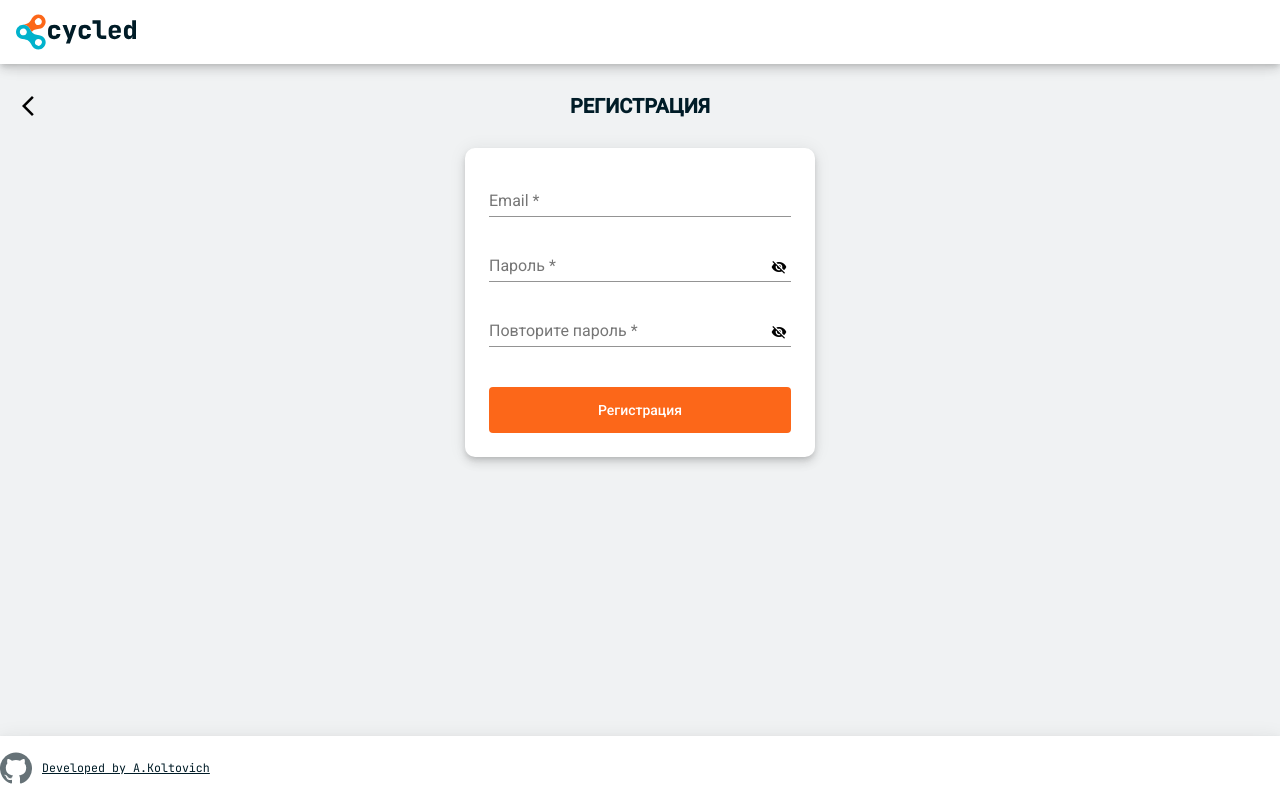
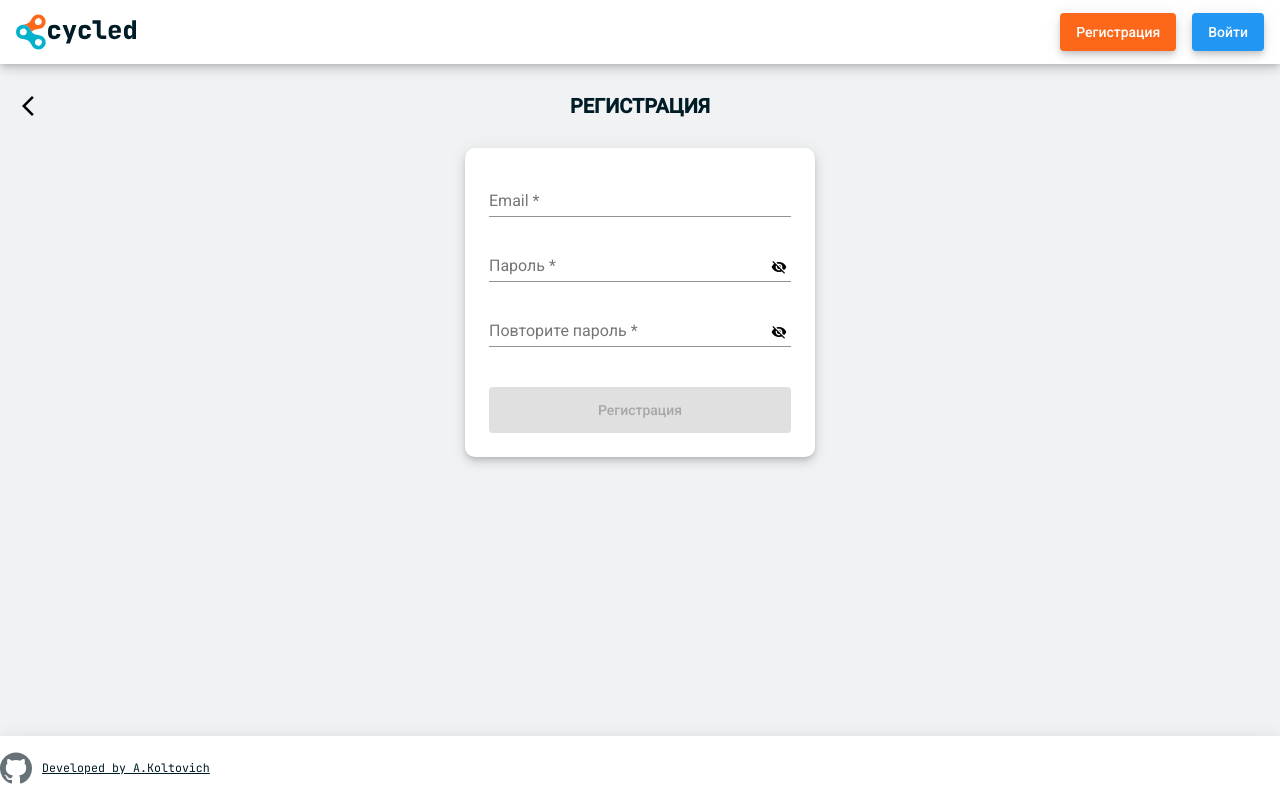
Before and after one commit to avkoltovich/cycled, an Angular app: page /register in a window 1280 px wide. Built offline with nearby package versions, Linux system fonts and the light colour scheme.

Commit message:
feat: Валидация данных при регистрации

```diff
--- a/src/app/components/main-menu/main-menu.component.html
+++ b/src/app/components/main-menu/main-menu.component.html
@@ -3,37 +3,37 @@
     <a routerLink="" class="main-menu__link">
       <img src="assets/svg/full-logo.svg" width="120" height="36" alt="Cycled">
     </a>
-    <!--    <button class="toolbar__button" mat-icon-button (click)="onClickMenuButton()">-->
-    <!--      <mat-icon *ngIf="!isMenuOpen" class="toolbar__icon">menu</mat-icon>-->
-    <!--      <mat-icon *ngIf="isMenuOpen" class="toolbar__icon">clear</mat-icon>-->
-    <!--    </button>-->
+    <button *ngIf="isNotAuthorized | async" class="toolbar__button" mat-icon-button (click)="onClickMenuButton()">
+      <mat-icon *ngIf="!isMenuOpen" class="toolbar__icon">menu</mat-icon>
+      <mat-icon *ngIf="isMenuOpen" class="toolbar__icon">clear</mat-icon>
+    </button>
   </mat-toolbar>
-  <!--  <nav [class.header-navigation&#45;&#45;is-open]="isMenuOpen" class="header-navigation">-->
-  <!--    <ul class="header-navigation__list">-->
-  <!--      <li class="header-navigation__item">-->
-  <!--        <a-->
-  <!--                mat-raised-button-->
-  <!--                class="header-navigation__link"-->
-  <!--                color="accent"-->
-  <!--                routerLink="register"-->
-  <!--                (click)="onClickMenuButton()"-->
-  <!--        >Регистрация</a>-->
-  <!--      </li>-->
-  <!--      <li class="header-navigation__item">-->
-  <!--        <a-->
-  <!--                mat-raised-button-->
-  <!--                class="header-navigation__link header-navigation__link&#45;&#45;blue"-->
-  <!--                routerLink="login"-->
-  <!--                color="primary"-->
-  <!--                (click)="onClickMenuButton()"-->
-  <!--        >Войти</a>-->
-  <!--      </li>-->
-  <!--    </ul>-->
-  <!--  </nav>-->
+  <nav [class.header-navigation--is-open]="isMenuOpen" *ngIf="isNotAuthorized | async" class="header-navigation">
+    <ul class="header-navigation__list">
+      <li class="header-navigation__item">
+        <a
+                mat-raised-button
+                class="header-navigation__link"
+                color="accent"
+                routerLink="register"
+                (click)="onClickMenuButton()"
+        >Регистрация</a>
+      </li>
+      <li class="header-navigation__item">
+        <a
+                mat-raised-button
+                class="header-navigation__link header-navigation__link--blue"
+                routerLink="login"
+                color="primary"
+                (click)="onClickMenuButton()"
+        >Войти</a>
+      </li>
+    </ul>
+  </nav>
 </div>
 <div
-  class="main-menu-background"
-  [class.main-menu-background--is-menu-open]="isMenuOpen"
-  (click)="onClickMenuButton()"
+        class="main-menu-background"
+        [class.main-menu-background--is-menu-open]="isMenuOpen"
+        (click)="onClickMenuButton()"
 >
 </div>
--- a/src/app/components/main-menu/main-menu.component.ts
+++ b/src/app/components/main-menu/main-menu.component.ts
@@ -1,20 +1,25 @@
-import { Component, OnInit } from '@angular/core';
+import { Component } from '@angular/core'
+import { AuthService } from '../../services/auth.service'
+import { Observable } from 'rxjs'
+import { map, startWith } from 'rxjs/operators'
+import { JWT_TOKEN } from '../../../shared/constants'
 
 @Component({
   selector: 'app-main-menu',
   templateUrl: './main-menu.component.html',
   styleUrls: [ './main-menu.component.scss' ]
 })
-export class MainMenuComponent implements OnInit {
-  public isMenuOpen = false;
+export class MainMenuComponent {
+  public isMenuOpen = false
+  public isNotAuthorized: Observable<boolean> = this.authService.isAuthorized.pipe(
+    startWith(window.localStorage.getItem(JWT_TOKEN) === null),
+    map(() => window.localStorage.getItem(JWT_TOKEN) === null)
+  )
 
-  constructor() {
-  }
-
-  ngOnInit(): void {
+  constructor(private authService: AuthService) {
   }
 
   public onClickMenuButton(): void {
-    this.isMenuOpen = !this.isMenuOpen;
+    this.isMenuOpen = !this.isMenuOpen
   }
 }
--- a/src/app/pages/auth-page/sign-in-page/sign-in.component.html
+++ b/src/app/pages/auth-page/sign-in-page/sign-in.component.html
@@ -6,26 +6,36 @@
     <h2 class="auth-page__title">Авторизация</h2>
   </div>
   <form class="auth-page__form">
-    <button mat-button class="auth-page__button auth-page__button--google" type="button">
-      <img class="auth-page__logo" src="../../../../assets/svg/google-logo.svg" width="24" height="24">
-      Войти через Google
-    </button>
-    <div class="auth-page__divider">
-      <span>или</span>
-    </div>
+    <!--    <button mat-button class="auth-page__button auth-page__button&#45;&#45;google" type="button">-->
+    <!--      <img class="auth-page__logo" src="../../../../assets/svg/google-logo.svg" width="24" height="24">-->
+    <!--      Войти через Google-->
+    <!--    </button>-->
+    <!--    <div class="auth-page__divider">-->
+    <!--      <span>или</span>-->
+    <!--    </div>-->
     <mat-form-field>
       <mat-label>Email</mat-label>
-      <input matInput required>
+      <input matInput placeholder="user@example.ru" [formControl]="email" required>
     </mat-form-field>
     <mat-form-field>
       <mat-label>Пароль</mat-label>
-      <input matInput [type]="hide ? 'password' : 'text'" required>
+      <input matInput [type]="hide ? 'password' : 'text'" [formControl]="password" required>
       <button mat-icon-button matSuffix (click)="hide = !hide" [attr.aria-label]="'Hide password'"
               [attr.aria-pressed]="hide">
         <mat-icon>{{hide ? 'visibility_off' : 'visibility'}}</mat-icon>
       </button>
     </mat-form-field>
-    <button mat-flat-button class="auth-page__button auth-page__button--login" type="button" color="primary">Войти
+    <button
+            mat-flat-button
+            class="auth-page__button auth-page__button--login"
+            type="button"
+            color="primary"
+            (click)="onLoginButtonClick()"
+    >
+      Войти
     </button>
+    <div class="auth-page-spinner-container" *ngIf="isLoading">
+      <mat-spinner></mat-spinner>
+    </div>
   </form>
 </section>
--- a/src/app/pages/auth-page/sign-up-page/sign-up.component.html
+++ b/src/app/pages/auth-page/sign-up-page/sign-up.component.html
@@ -28,7 +28,7 @@
     </mat-form-field>
     <mat-form-field>
       <mat-label>Повторите пароль</mat-label>
-      <input matInput [type]="hide ? 'password' : 'text'" required>
+      <input matInput [type]="hide ? 'password' : 'text'" [formControl]="repeatedPassword" required>
       <button mat-icon-button matSuffix (click)="hide = !hide" [attr.aria-label]="'Hide password'"
               [attr.aria-pressed]="hide" tabindex="-1">
         <mat-icon>{{hide ? 'visibility_off' : 'visibility'}}</mat-icon>
@@ -40,6 +40,7 @@
             type="button"
             color="accent"
             (click)="onRegisterButtonClick()"
+            [disabled]="isInvalidForm | async"
     >
       Регистрация
     </button>
--- a/src/app/pages/auth-page/sign-up-page/sign-up.component.ts
+++ b/src/app/pages/auth-page/sign-up-page/sign-up.component.ts
@@ -1,11 +1,12 @@
 import { Component } from '@angular/core'
 import { FormControl, Validators } from '@angular/forms'
 import { AuthService } from '../../../services/auth.service'
-import { catchError, take, tap } from 'rxjs/operators'
+import { catchError, map, startWith, switchMap, tap } from 'rxjs/operators'
 import { HttpErrorResponse } from '@angular/common/http'
 import { MatSnackBar } from '@angular/material/snack-bar'
 import { Router } from '@angular/router'
-import { EMPTY } from 'rxjs'
+import { combineLatest, EMPTY } from 'rxjs'
+import { JWT_TOKEN } from '../../../../shared/constants'
 
 @Component({
   selector: 'app-sign-up-page',
@@ -17,10 +18,32 @@ export class SignUpComponent {
   public isLoading = false
   public email = new FormControl('', [ Validators.required, Validators.email ])
   public password = new FormControl('', [ Validators.required ])
+  public repeatedPassword = new FormControl('', [ Validators.required ])
+
+  public isInvalidForm = combineLatest([
+    this.password.valueChanges.pipe(
+      startWith(null)
+    ),
+    this.repeatedPassword.valueChanges.pipe(
+      startWith(null)
+    ),
+    this.email.valueChanges.pipe(
+      startWith(null)
+    )
+  ]).pipe(
+    map(([ password, repeatedPassword ]: [ string, string, string ]) => {
+      if (password !== repeatedPassword) {
+        this.repeatedPassword.setErrors({ incorrect: true })
+      }
+
+      return this.email.invalid || this.password.invalid || password !== repeatedPassword
+    })
+  )
 
   constructor(private authService: AuthService,
               private snackBar: MatSnackBar,
               private router: Router) {
+    this.isInvalidForm.subscribe()
   }
 
   public getErrorMessage(): string {
@@ -37,12 +60,18 @@ export class SignUpComponent {
       login: this.email.value,
       password: this.password.value
     }).pipe(
-      take(1),
-      tap(() => {
-        this.snackBar.open('Пользователь успешно зарегистрирован', '', { duration: 3000, panelClass: 'cycled-snackbar' })
-        this.isLoading = false
-        this.router.navigate([ '' ])
-      }),
+      switchMap(() => this.authService.login({
+        login: this.email.value,
+        password: this.password.value
+      }).pipe(
+        tap(({ access_token }: { access_token: string }) => {
+          this.snackBar.open('Пользователь успешно зарегистрирован', '', { duration: 3000, panelClass: 'cycled-snackbar' })
+          this.isLoading = false
+          window.localStorage.setItem(JWT_TOKEN, access_token)
+          this.authService.isAuthorized.next()
+          this.router.navigate([ '' ])
+        })
+      )),
       catchError((error: HttpErrorResponse) => {
         this.snackBar.open(`${ error.error.message }`, '', { duration: 3000, panelClass: 'cycled-snackbar' })
         this.isLoading = false
--- a/src/app/services/auth.service.ts
+++ b/src/app/services/auth.service.ts
@@ -1,7 +1,7 @@
 import { Injectable } from '@angular/core'
 import { HttpClient, HttpHeaders } from '@angular/common/http'
 import { API_URL } from '../../shared/constants'
-import { Observable } from 'rxjs'
+import { Observable, Subject } from 'rxjs'
 import { AuthDto } from '../models/auth.dto'
 import { UserModel } from '../models/user.model'
 
@@ -9,6 +9,7 @@ import { UserModel } from '../models/user.model'
   providedIn: 'root'
 })
 export class AuthService {
+  public isAuthorized = new Subject()
 
   constructor(private http: HttpClient) {
   }
@@ -18,4 +19,10 @@ export class AuthService {
 
     return this.http.post<UserModel>(`${ API_URL }/auth/register`, user, { headers })
   }
+
+  public login(user: AuthDto): Observable<{ access_token: string }> {
+    const headers = new HttpHeaders()
+
+    return this.http.post<{ access_token: string }>(`${ API_URL }/auth/login`, user, { headers })
+  }
 }
--- a/src/shared/constants.ts
+++ b/src/shared/constants.ts
@@ -1,2 +1,4 @@
 export const API_URL = 'https://cycled-krd.herokuapp.com/api'
 export const APP_URL = 'https://cycled-krd.web.app'
+
+export const JWT_TOKEN = 'JWT_TOKEN'
```
Also changed, not shown: src/app/pages/auth-page/sign-in-page/sign-in.component.ts (+36 -5 lines).
